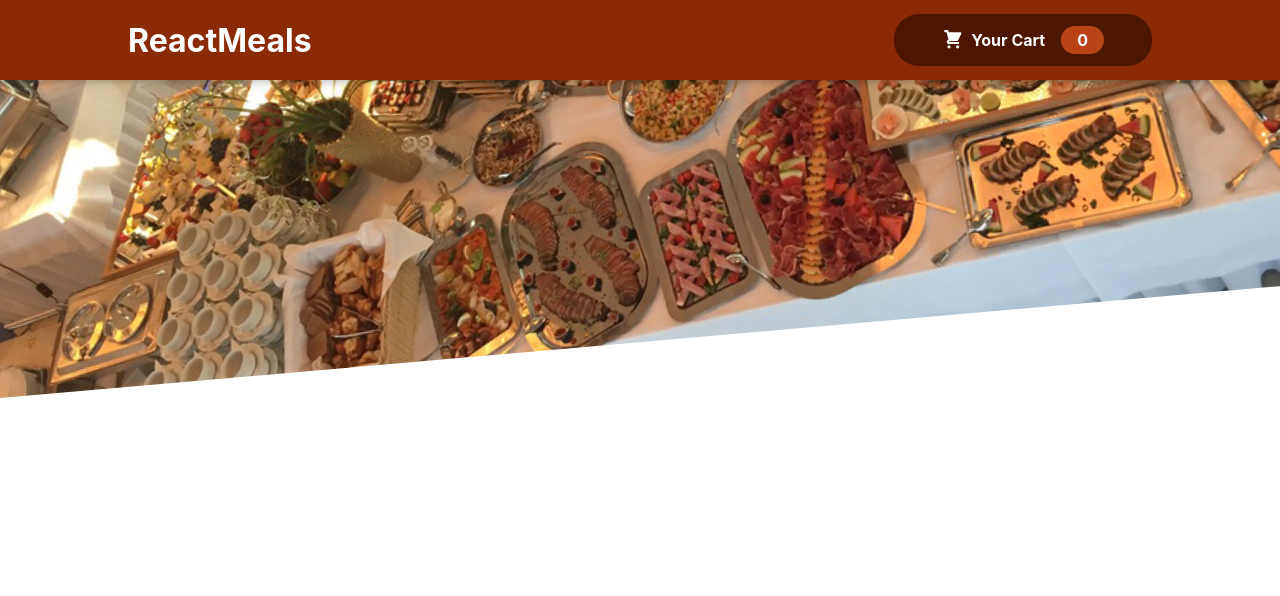
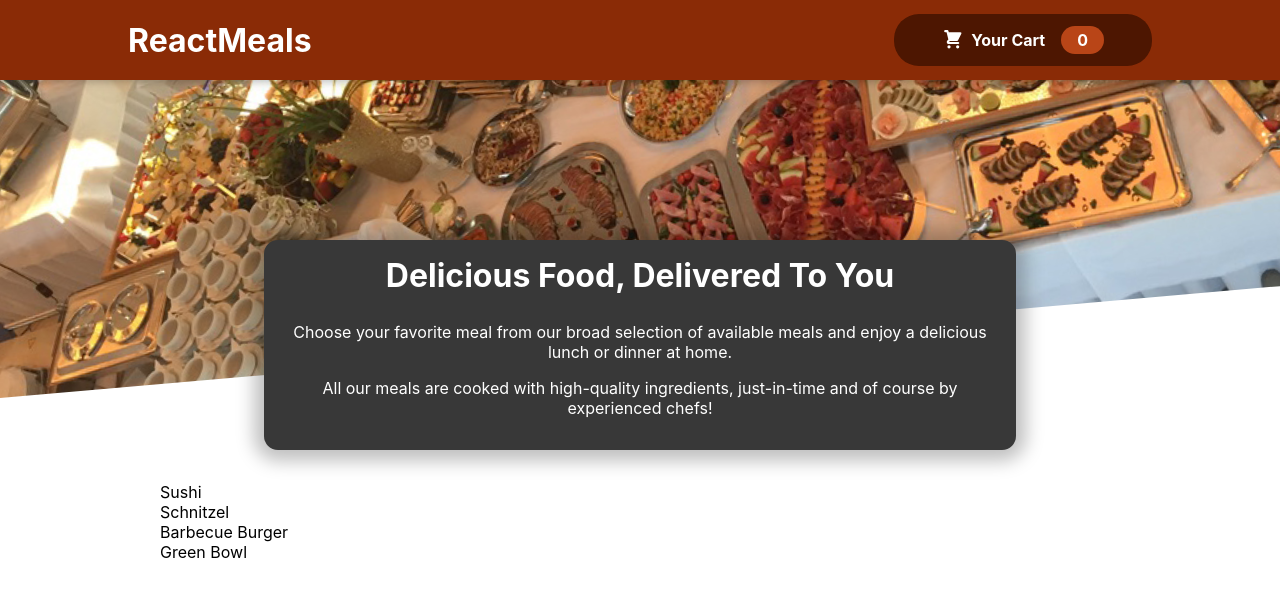
Before and after one commit to kiransalve/react-food-order-project, a React (Create React App) app: page / in a window 1280 px wide. Shown: the top 596 px of the page. Built offline with nearby package versions, Linux system fonts and the light colour scheme.

Commit message:
meal component added

```diff
--- a/src/App.js
+++ b/src/App.js
@@ -1,9 +1,13 @@
 import Header from "./component/Layout/Header";
+import Meal from "./component/Meal/Meal";
 
 function App() {
   return (
     <>
       <Header />
+      <main>
+        <Meal />
+      </main>
     </>
   );
 }
--- /dev/null
+++ b/src/component/Meal/AvailableMeals.jsx
@@ -0,0 +1,40 @@
+import classes from "./AvailableMeals.module.css"
+
+const DUMMY_MEALS = [
+    {
+        id: 'm1',
+        name: 'Sushi',
+        description: 'Finest fish and veggies',
+        price: 22.99,
+    },
+    {
+        id: 'm2',
+        name: 'Schnitzel',
+        description: 'A german specialty!',
+        price: 16.5,
+    },
+    {
+        id: 'm3',
+        name: 'Barbecue Burger',
+        description: 'American, raw, meaty',
+        price: 12.99,
+    },
+    {
+        id: 'm4',
+        name: 'Green Bowl',
+        description: 'Healthy...and green...',
+        price: 18.99,
+    },
+];
+
+const AvailableMeals = () => {
+    const mealsList = DUMMY_MEALS.map(meal => <li>{meal.name}</li>);
+
+    return (<section className={classes.meals}>
+        <ul>
+            {mealsList}
+        </ul>
+    </section>)
+}
+
+export default AvailableMeals;
--- /dev/null
+++ b/src/component/Meal/AvailableMeals.module.css
@@ -0,0 +1,24 @@
+.meals {
+  max-width: 60rem;
+  width: 90%;
+  margin: 2rem auto;
+  animation: meals-appear 1s ease-out forwards;
+}
+
+.meals ul {
+  list-style: none;
+  margin: 0;
+  padding: 0;
+}
+
+@keyframes meals-appear {
+  from {
+    opacity: 0;
+    transform: translateY(3rem);
+  }
+
+  to {
+    opacity: 1;
+    transform: translateY(0);
+  }
+}
--- /dev/null
+++ b/src/component/Meal/Meal.jsx
@@ -0,0 +1,14 @@
+import React from 'react'
+import MealsSummary from './MealSummary';
+import AvailableMeals from './AvailableMeals'
+
+const Meal = () => {
+    return (
+        <>
+            <MealsSummary />
+            <AvailableMeals />
+        </>
+    )
+}
+
+export default Meal
--- /dev/null
+++ b/src/component/Meal/MealSummary.jsx
@@ -0,0 +1,19 @@
+import classes from './MealSummary.module.css';
+
+const MealsSummary = () => {
+    return (
+        <section className={classes.summary}>
+            <h2>Delicious Food, Delivered To You</h2>
+            <p>
+                Choose your favorite meal from our broad selection of available meals
+                and enjoy a delicious lunch or dinner at home.
+            </p>
+            <p>
+                All our meals are cooked with high-quality ingredients, just-in-time and
+                of course by experienced chefs!
+            </p>
+        </section>
+    );
+};
+
+export default MealsSummary;
--- /dev/null
+++ b/src/component/Meal/MealSummary.module.css
@@ -0,0 +1,18 @@
+.summary {
+  text-align: center;
+  max-width: 45rem;
+  width: 90%;
+  margin: auto;
+  margin-top: -10rem;
+  position: relative;
+  background-color: #383838;
+  color: white;
+  border-radius: 14px;
+  padding: 1rem;
+  box-shadow: 0 1px 18px 10px rgba(0, 0, 0, 0.25);
+}
+
+.summary h2 {
+  font-size: 2rem;
+  margin-top: 0;
+}
```
